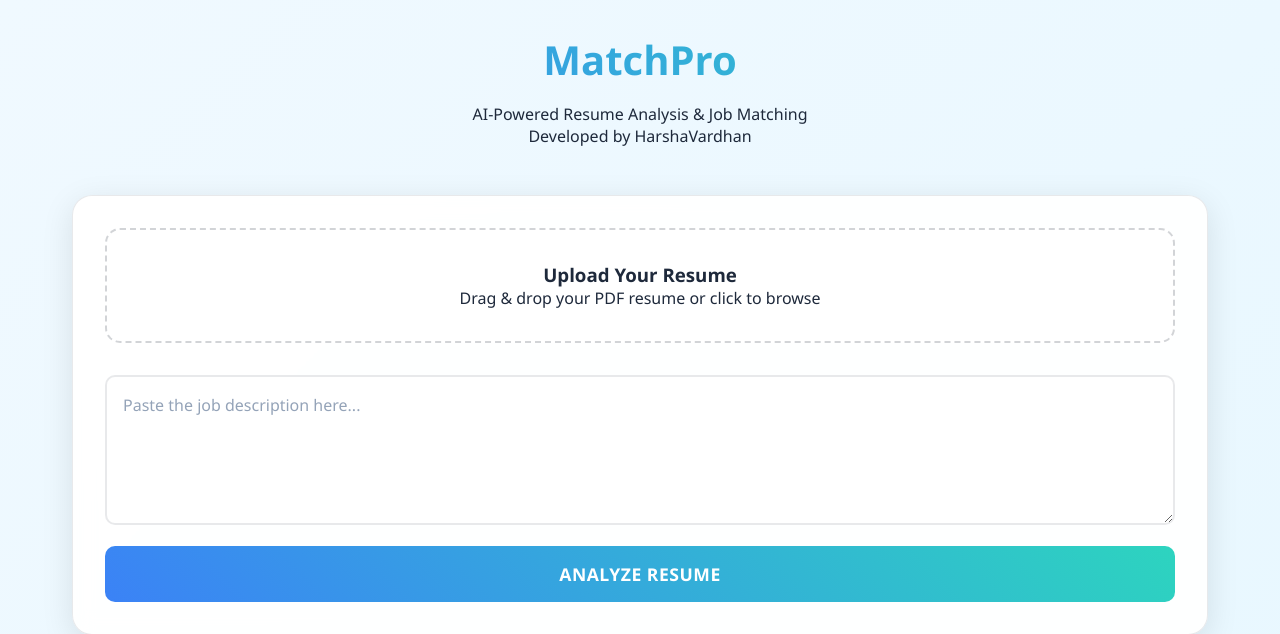
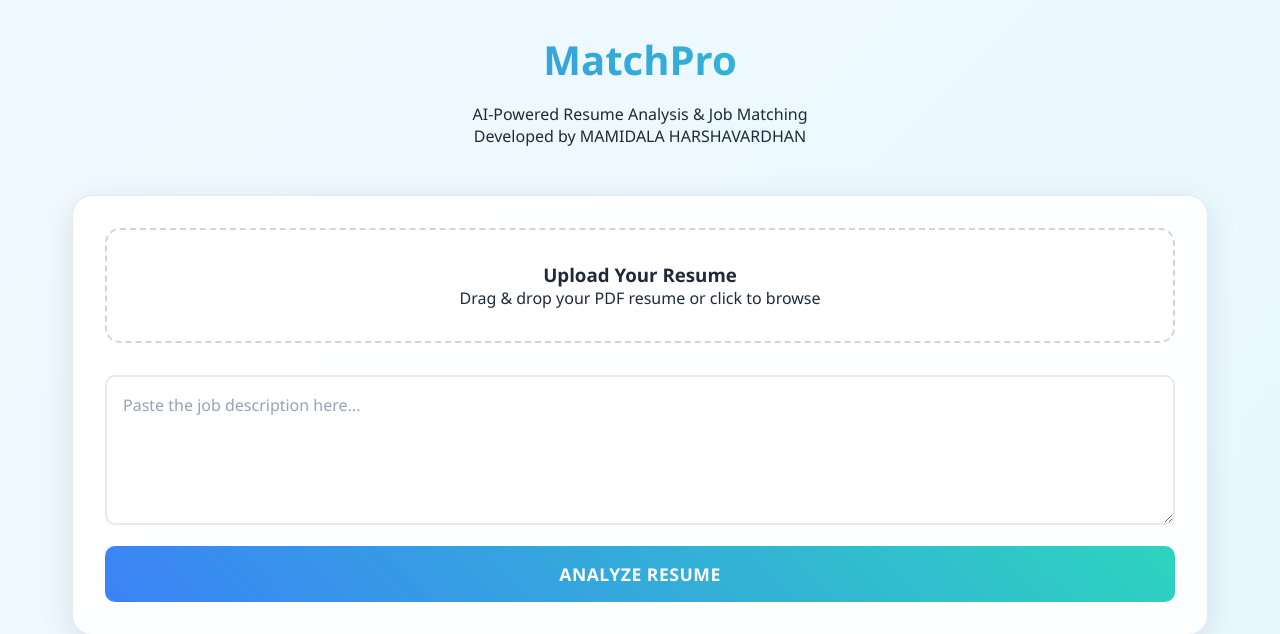
Before and after one commit to MamidalaHarshavardhan/MatchPro-ATS-Optimized-Resume-Analyzer, a Flask app: page / in a window 1280 px wide. Shown: the top 634 px of the page. Run offline with Flask 3, Linux system fonts and the light colour scheme.

Commit message:
Update index.html

```diff
--- a/templates/index.html
+++ b/templates/index.html
@@ -419,7 +419,7 @@
         <header>
             <h1>MatchPro</h1>
             <p>AI-Powered Resume Analysis & Job Matching</p>
-            <p>Developed by HarshaVardhan</p>
+            <p>Developed by MAMIDALA HARSHAVARDHAN</p>
         </header>
 
         <div class="upload-section">
```
